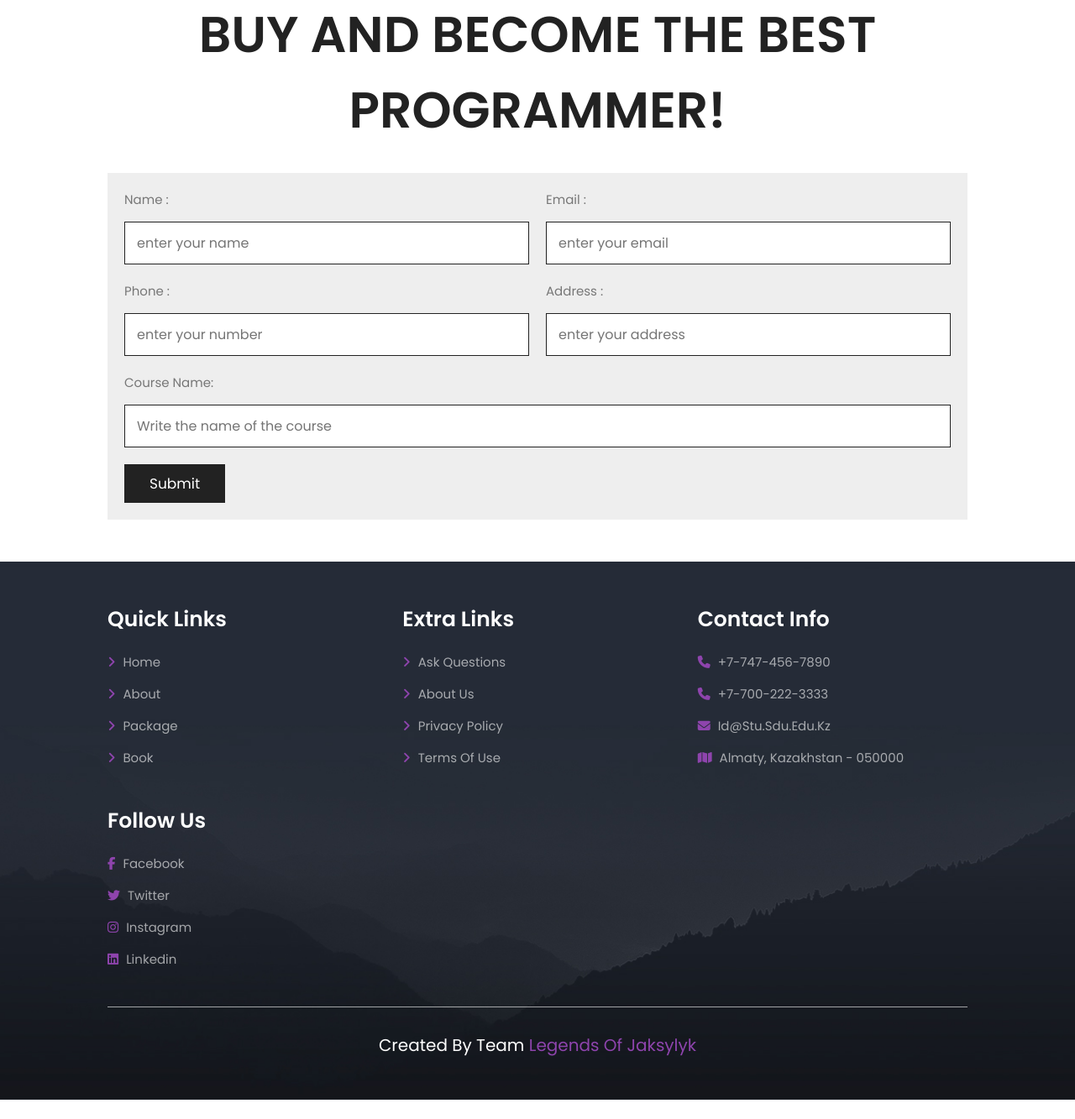
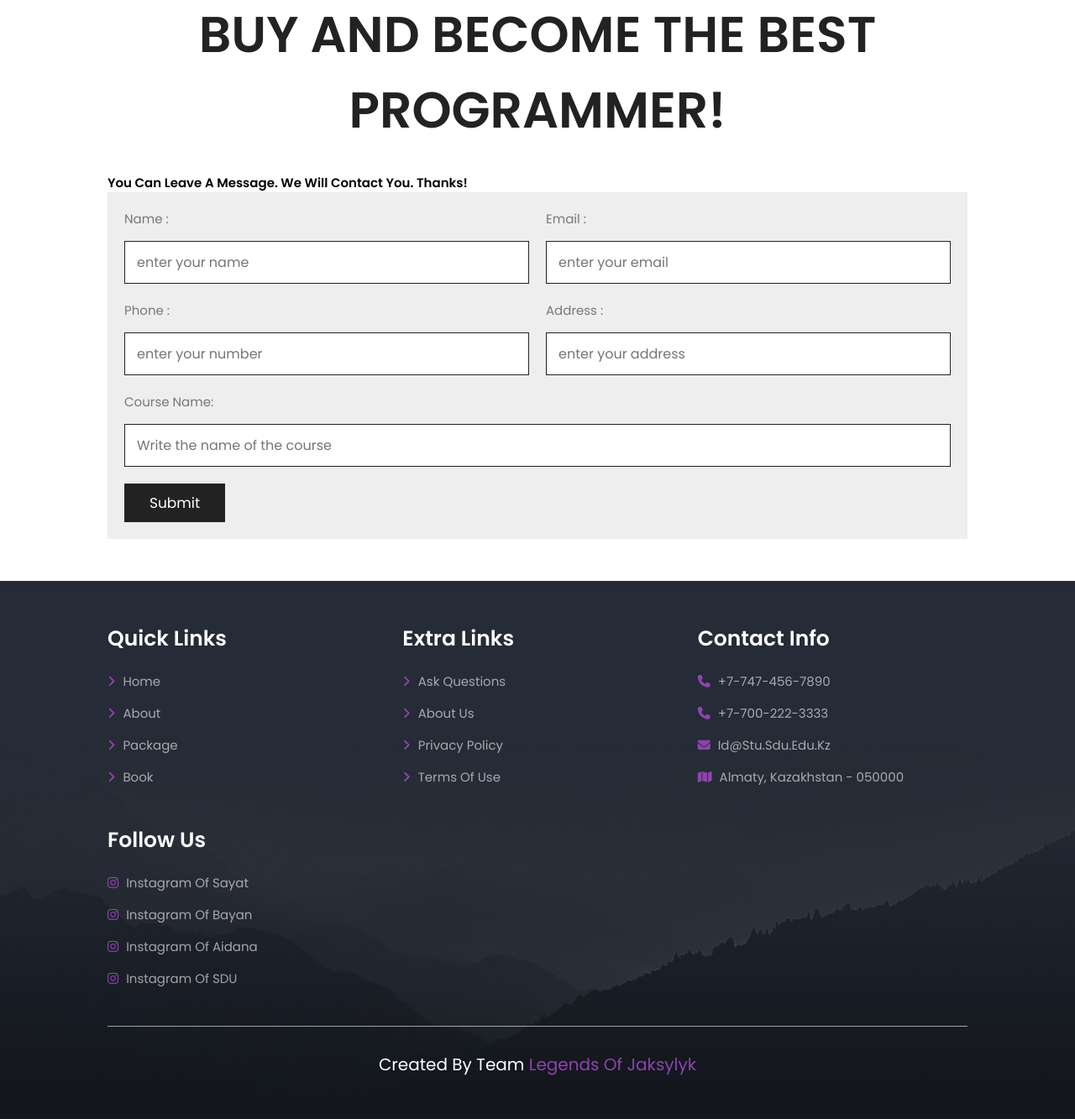
Before and after one commit to Sayat2/ABS, a PHP site: page /buy.php in a window 1280 px wide. Shown: the part 532-1865 px from the top of the page at 84% size. Before the commit the page ends 1842 px from the top, so only its background shows below. Run offline with PHP 8.4, Linux system fonts and the light colour scheme; some libraries are stand-ins or nearby versions.

Commit message:
add new buy file

```diff
--- a/buy.php
+++ b/buy.php
@@ -31,8 +31,8 @@
 <section class="booking">
 
    <h1 class="heading-title">buy and become the best programmer!</h1>
-
-   <form action="book_form.php" method="post" class="book-form">
+   <h2>You can leave a message. We will contact you. Thanks!</h2>
+   <form action="submit.php" method="post" class="book-form">
 
       <div class="flex">
          <div class="inputBox">
@@ -62,16 +62,11 @@
    </form>
 
 
-   <!-- <div class="icons"> -->
-
-   <!-- </div> -->
-
 </section>
 
 
 <section class="footer">
-
-   <div class="box-container">
+<div class="box-container">
 
       <div class="box">
          <h3>quick links</h3>
@@ -83,26 +78,26 @@
 
       <div class="box">
          <h3>extra links</h3>
-         <a href="#"> <i class="fas fa-angle-right"></i> ask questions</a>
+         <a href="https://mail.google.com/mail/u/1/#inbox?compose=new"> <i class="fas fa-angle-right"></i> ask questions</a>
          <a href="about.php"> <i class="fas fa-angle-right"></i> about us</a>
-         <a href="#"> <i class="fas fa-angle-right"></i> privacy policy</a>
-         <a href="#"> <i class="fas fa-angle-right"></i> terms of use</a>
+         <a href="https://policies.google.com/privacy?hl=en-US"> <i class="fas fa-angle-right"></i> privacy policy</a>
+         <a href="https://termly.io/legal-dictionary/terms-of-use/#:~:text=Terms%20of%20use%20are%20the,or%20%E2%80%9Cterms%20and%20conditions%E2%80%9D."> <i class="fas fa-angle-right"></i> terms of use</a>
       </div>
 
       <div class="box">
          <h3>contact info</h3>
          <a href="#"> <i class="fas fa-phone"></i> +7-747-456-7890 </a>
          <a href="#"> <i class="fas fa-phone"></i> +7-700-222-3333 </a>
-         <a href="#"> <i class="fas fa-envelope"></i> id@stu.sdu.edu.kz </a>
-         <a href="#"> <i class="fas fa-map"></i> Almaty, Kazakhstan - 050000 </a>
+         <a href="https://mail.google.com/mail/u/1/#inbox?compose=new"> <i class="fas fa-envelope"></i> id@stu.sdu.edu.kz </a>
+         <a href="https://e.mail.ru/compose/"> <i class="fas fa-map"></i> Almaty, Kazakhstan - 050000 </a>
       </div>
 
       <div class="box">
          <h3>follow us</h3>
-         <a href="#"> <i class="fab fa-facebook-f"></i> facebook </a>
-         <a href="#"> <i class="fab fa-twitter"></i> twitter </a>
-         <a href="#"> <i class="fab fa-instagram"></i> instagram </a>
-         <a href="#"> <i class="fab fa-linkedin"></i> linkedin </a>
+         <a href="https://www.instagram.com/whk_cd/"> <i class="fab fa-instagram"></i> instagram of Sayat</a>
+         <a href="https://www.instagram.com/bayan.sullu/"> <i class="fab fa-instagram"></i> instagram of Bayan</a>
+         <a href="https://www.instagram.com/awesomeaydana/"> <i class="fab fa-instagram"></i> instagram of Aidana</a>
+         <a href="https://www.instagram.com/sdukz/"> <i class="fab fa-instagram"></i> instagram of SDU</a>
       </div>
 
    </div>
```
